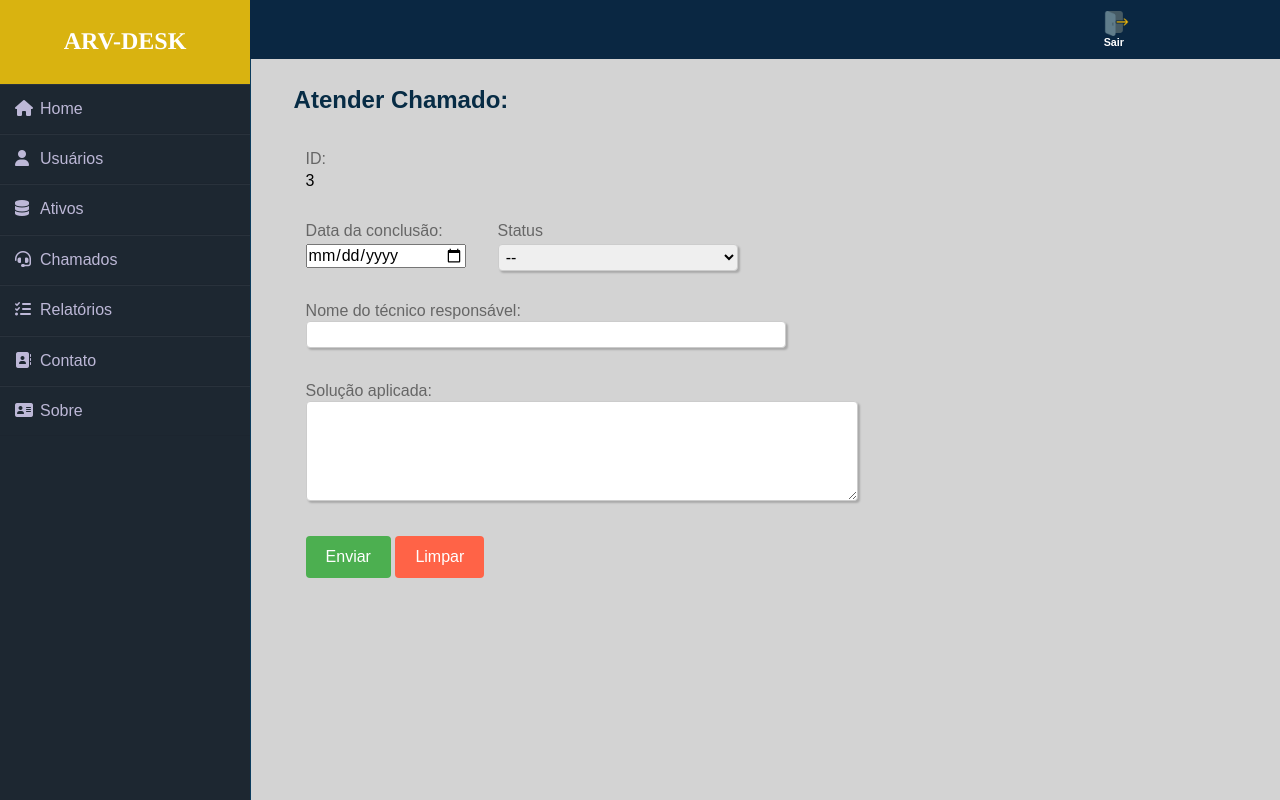
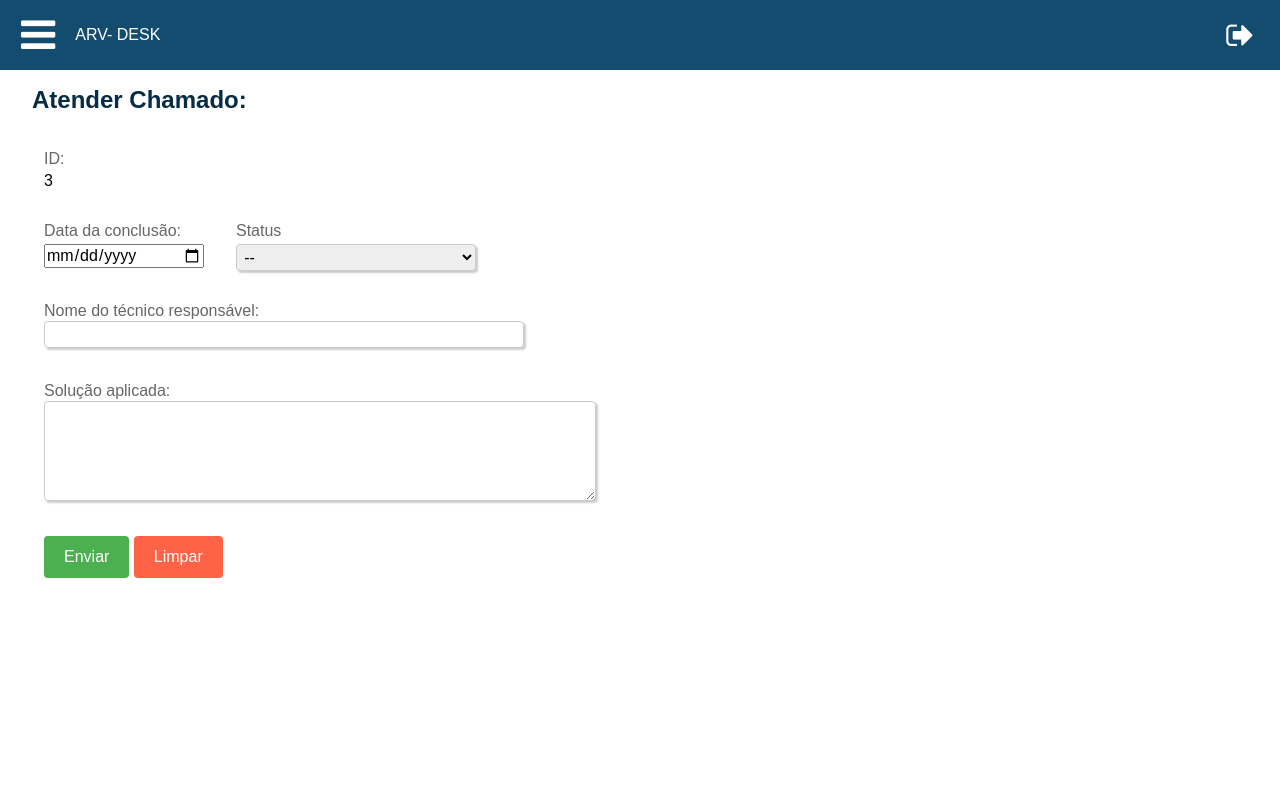
Before and after one commit to vansoufer/sistemaHelpdesk, a PHP site: page /Administrador/Atender.php?id=3 in a window 1280 px wide. Run offline with PHP 8.4, Linux system fonts and the light colour scheme; a user stored in the database is signed in; data comes from the database, SQL or seed files in the repository; some libraries are stand-ins or nearby versions.

Commit message:
feat: new layout menu adm

```diff
--- a/Administrador/css/formstyle.css
+++ b/Administrador/css/formstyle.css
@@ -4,11 +4,12 @@
 }
 
 body {
-	background-color: #D3D3D3;
+	background-color: #fff;
 }
 
 form {
-	margin-left: 22%;
+	width: 100%;
+    padding: 0 20px;
 	margin-top: 80px;
 }
 
--- a/Administrador/menu.html
+++ b/Administrador/menu.html
@@ -6,20 +6,16 @@
     function carregar(pagina){
           $("#conteudo").load(pagina);
       }
+      function sidebarOpen(){
+        const elemento = document.querySelector('.sidebar');
+        elemento.classList.toggle('block');
+      }
   </script>
 
   <link rel="stylesheet" type="text/css" href="../css/menu-principal.css">
   <script src="https://kit.fontawesome.com/b99e675b6e.js"></script>
+  <link rel="stylesheet" href="https://cdnjs.cloudflare.com/ajax/libs/font-awesome/4.7.0/css/font-awesome.min.css">
   <meta charset="utf-8">
-  <style>
-
-	.wrapper .main_content .header {
-		background-color: #0a2742;
-		padding:11px;
-		align-items:right;
-	}
-
-	</style>
 
   <title>ARV-DESK</title>
 </head>
@@ -27,17 +23,12 @@
 <body>
 <div class="wrapper">
     <div class="sidebar">
-      <h2>ARV-DESK</h2>
         <ul class="mainmenu">
           <li><a href="home.php"><i class="fas fa-home"></i>Home</a></li>
-
-
-
-
           <li><a href="#"><i class="fas fa-user"></i>Usuários</a>
             <ul>
               <li><a href="form-cad-usuarios.php"><span class="fa fa-plus"></span>Cadastrar</a></li>
-			  <li><a href="form-cons-usuarios.php"><span class="fa fa-search"></span>Consultar</a></li>
+			        <li><a href="form-cons-usuarios.php"><span class="fa fa-search"></span>Consultar</a></li>
 
             </ul>
           </li>
@@ -54,8 +45,8 @@
           <li><a href="#"><i class="fas fa-headset"></i>Chamados</a>
             <ul>
               <li><a href="form-cad-chamados.php"><span class="fa fa-plus"></span>Efetuar</a></li>
-			  <li><a href="form-cons-chamados.php"><span class="fa fa-search"></span>Consultar</a></li>
-			  <li><a href="visualizar-chamados.php"><span class="fa fa-search"></span>Visualizar</a></li>
+			        <li><a href="form-cons-chamados.php"><span class="fa fa-search"></span>Consultar</a></li>
+			        <li><a href="visualizar-chamados.php"><span class="fa fa-search"></span>Visualizar</a></li>
 
             </ul>
           </li>
@@ -65,8 +56,6 @@
 
             </ul>
           </li>
-          <li><a href="contato.php"><i class="fas fa-address-book"></i>Contato</a></li>
-          <li><a href="sobre.php"><i class="fas fa-address-card"></i>Sobre</a></li>
 
         </ul>
 
@@ -75,9 +64,12 @@
     <div class="main_content">
 
         <div class="header">
-          <ul>
-            <li><a href="logout.php"><img src="../imagens/sair.png" alt="some text" width=25 height=25><br><h6> Sair</h6></a></li>
-          </ul>
+          <div class="left">
+            <button onclick="sidebarOpen()"><i class="fa fa-bars" aria-hidden="true"></i></button>
+            <a href="home.php">ARV- DESK</a>
+          </div>
+          <a href="logout.php" class="logout"><i class="fa fa-sign-out"></i></a>
+
         </div>
 
     </div>
--- a/css/formstyle.css
+++ b/css/formstyle.css
@@ -4,11 +4,12 @@
 }
 
 body {
-	background-color: #D3D3D3;
+	background-color: #fff;
 }
 
 form {
-	margin-left: 22%;
+	width: 100%;
+    padding: 0 20px;
 	margin-top: 80px;
 }
 
--- a/css/menu-principal.css
+++ b/css/menu-principal.css
@@ -10,17 +10,57 @@
 }
 
 .wrapper{
+
   display: flex;
   position: relative;
 }
 
+.wrapper .main_content .header {
+  background-color: #134c6f;
+  padding:11px;
+  height: 70px;
+  align-items:center;
+  display: flex;
+}
+.wrapper .main_content .header .left{
+  display: flex;
+  flex:1;
+  align-items:center;
+}
+.wrapper .main_content .header .left button{
+  padding-left: 10px;
+  font-size: 40px;
+  margin-right: 20px;
+  font-weight: 300;
+  background: transparent;
+  border: none;
+  color: #fff;
+  margin-right: 20px;
+  cursor:pointer;
+}
+.wrapper .main_content .header .left button:hover{
+  opacity:0.8;
+}
+.wrapper .main_content .header .logout{
+  font-size: 30px;
+  color: #fff;
+  padding-right: 15px;
+}
+.wrapper .main_content .header .logout:hover{
+  opacity: 0.8;
+}
+
 .wrapper .sidebar{
-  height: 100%;
-  background-color: #1D2731;
+  margin-top: 70px;
+  height: calc(100% - 70px);
+  background-color: #134c6f;
   position: fixed;
   border-right: 1px solid #0B3C5D;
+  display: none;
 }
-
+.wrapper .sidebar.block{
+  display: block;
+}
 .wrapper .sidebar h2{
   color: #fff;
   font-family: "Times";
@@ -40,7 +80,7 @@
   padding: 15px;
   width: 250px;
   position: relative;
-  background-color: #1D2731;
+  background-color: #134c6f;
   border-bottom: 1px solid #bdb8d7;
   border-bottom: 1px solid rgba(0,0,0,0.05);
   border-top: 1px solid rgba(255,255,255,0.05);
@@ -85,13 +125,12 @@
 
 .wrapper .main_content{
   width: 100%;
-  margin-left: 250px;
   top: 0;
 }
 
 .wrapper .main_content .header {
   padding: 11px;
-  background-color: #0a2742;
+  background-color: #134c6f;
   color: #fff;
   position: fixed;
   width: 100%;
@@ -108,6 +147,10 @@
 .wrapper .main_content .header a {
   color: white;
 }
+.wrapper .main_content .header .logout i{
+  font-size: 30px;
+  color: #fff;
+}
 
 span {
   padding-right: 15px;
```
Also changed, not shown: Tecnico/menu.html (+1 -8 lines).
